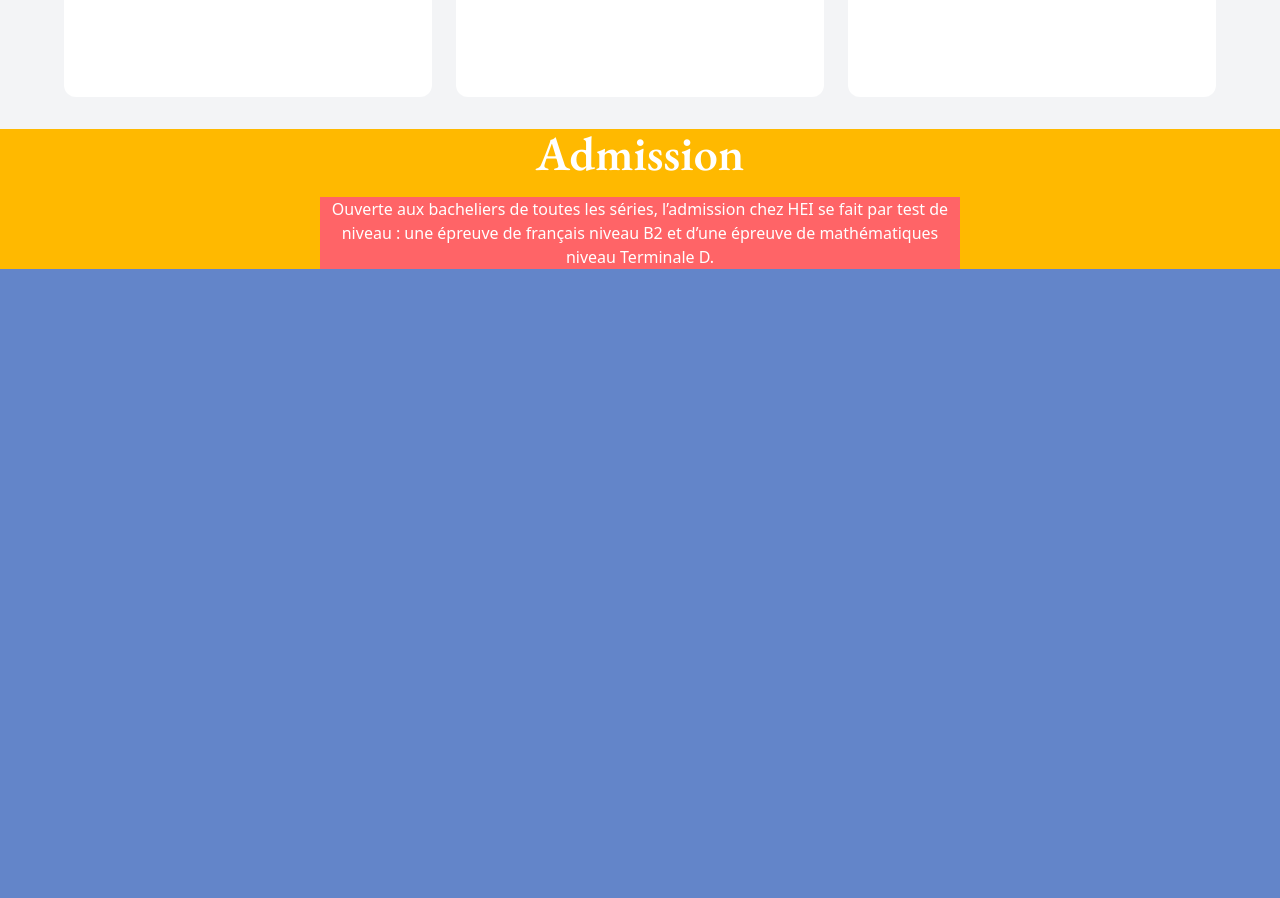
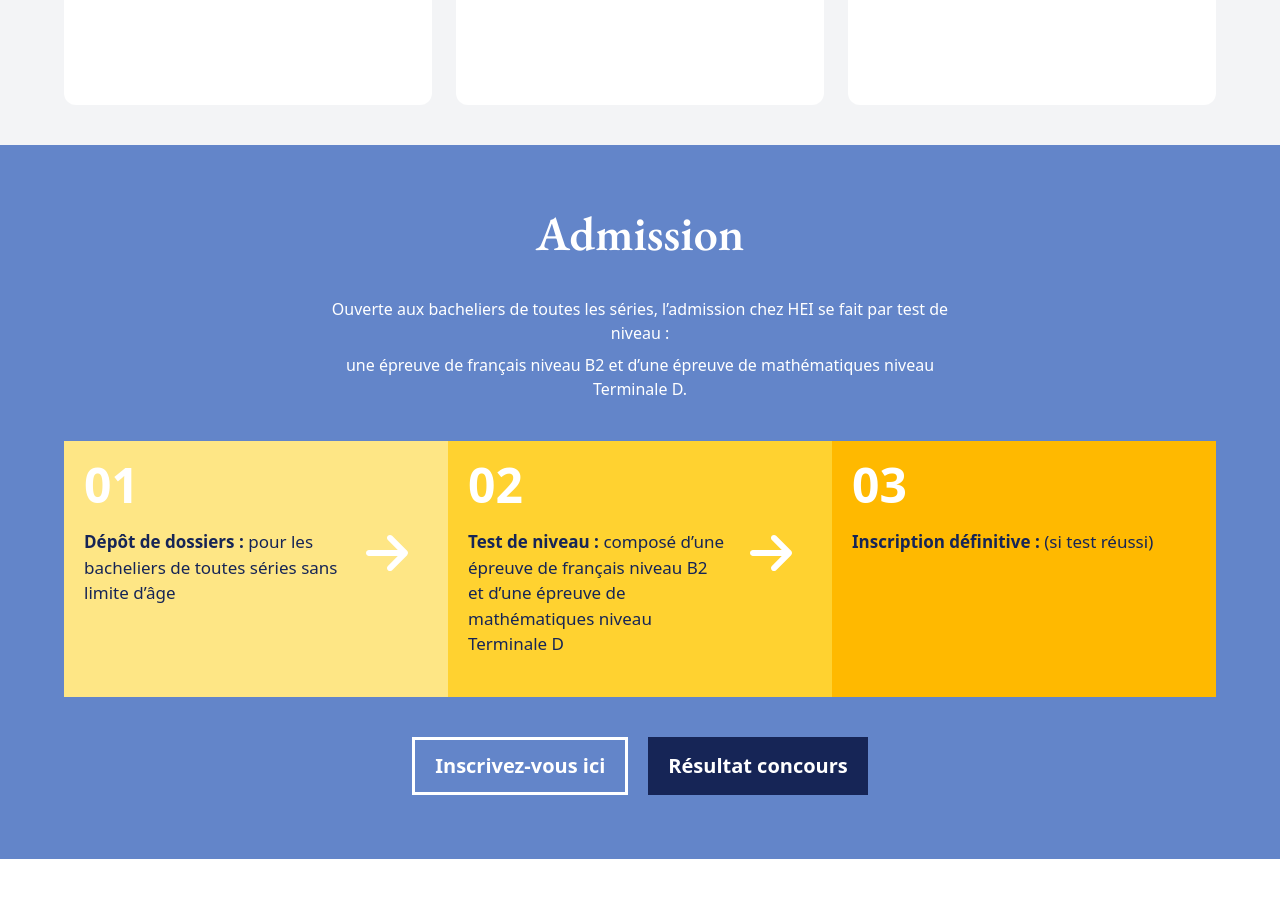
Before and after one commit to Whipander/first-step-with-react, a React (Vite) app: page / in a window 1280 px wide. Shown: the part 4103-5001 px from the top of the page. After the commit the page ends 4962 px from the top, so only its background shows below. Built offline with nearby package versions, Linux system fonts and the light colour scheme.

Commit message:
update: finish admission section

```diff
--- a/src/components/Admission.jsx
+++ b/src/components/Admission.jsx
@@ -1,15 +1,83 @@
 import H2 from "./H2";
+import { faArrowRight } from "@fortawesome/free-solid-svg-icons";
+import { FontAwesomeIcon } from "@fortawesome/react-fontawesome";
+
+const AdmissionCard = ({ number, title, content, arrow, color }) => {
+  return (
+    <>
+      <div
+        className={`${color} w-96 h-64 flex flex-col gap-5 p-5 items-start text-start`}
+      >
+        <div className="text-5xl font-bold">{number}</div>
+        {arrow ? (
+          <div className="flex w-full justify-between text-blue-950 text-[17px] pr-5">
+            <div className="w-[80%]">
+              <span className="font-bold">{title} : </span>
+              {content}
+            </div>
+            <FontAwesomeIcon
+              icon={faArrowRight}
+              color="white"
+              className="text-5xl"
+            />
+          </div>
+        ) : (
+          <div className="text-blue-950 text-[17px]">
+            <span className="font-bold">{title} : </span>
+            {content}
+          </div>
+        )}
+      </div>
+    </>
+  );
+};
 
 const Admission = () => {
   return (
-    <div className="h-screen bg-tan text-white items-center justify-center text-center">
-      <div className="flex flex-col gap-5 bg-amber-400 justify-center  items-center">
+    <div className="py-16 bg-tan text-white items-center justify-center text-center">
+      <div className="flex flex-col gap-10 justify-center items-center">
         <H2 text="Admission" />
-        <p className="w-[50vw] text-center bg-red-400">
-          Ouverte aux bacheliers de toutes les séries, l’admission chez HEI se
-          fait par test de niveau : une épreuve de français niveau B2 et d’une
-          épreuve de mathématiques niveau Terminale D.
-        </p>
+        <div className="w-[50vw] text-center flex flex-col gap-2">
+          <p>
+            Ouverte aux bacheliers de toutes les séries, l’admission chez HEI se
+            fait par test de niveau :
+          </p>
+          <p>
+            une épreuve de français niveau B2 et d’une épreuve de mathématiques
+            niveau Terminale D.
+          </p>
+        </div>
+        <div className="flex">
+          <AdmissionCard
+            number="01"
+            color="bg-amber-200"
+            title="Dépôt de dossiers"
+            content="pour les bacheliers de toutes séries sans limite d’âge"
+            arrow={true}
+          />
+          <AdmissionCard
+            number="02"
+            color="bg-amber-300"
+            title="Test de niveau"
+            content="composé d’une épreuve de français niveau B2 et d’une épreuve de mathématiques niveau Terminale D"
+            arrow={true}
+          />
+          <AdmissionCard
+            number="03"
+            color="bg-amber-400"
+            title="Inscription définitive"
+            content="(si test réussi)"
+            arrow={false}
+          />
+        </div>
+        <div className="flex gap-5">
+          <button className="font-bold text-white text-xl py-3 px-5 border-3 border-white hover:border-blue-950 cursor-pointer hover:bg-blue-950 transition-all duration-300">
+            Inscrivez-vous ici
+          </button>
+          <button className="font-bold text-xl py-3 px-5 bg-blue-950 text-white hover:text-blue-950 cursor-pointer hover:bg-white transition-all duration-300">
+            Résultat concours
+          </button>
+        </div>
       </div>
     </div>
   );
--- a/src/components/Domaine.jsx
+++ b/src/components/Domaine.jsx
@@ -7,7 +7,7 @@
   return (
     <div className="rounded-xl hover:shadow-md flex flex-col transition-all items-center text-center px-8 pb-6 h-[70vh] bg-white w-full sm:w-1/3">
       <img src={pic} alt={`${title} illustration`} className="w-36" />
-      <h3 className="text-2xl mt-2 mb-4 font-header-serif font-semibold text-amber-500">
+      <h3 className="text-2xl mt-2 mb-4 font-header-serif font-semibold text-amber-400">
         {title}
       </h3>
       <p className="text-blue-950 text-[17px]">{content}</p>
@@ -17,7 +17,7 @@
 
 const Domaine = () => {
   return (
-    <section className="bg-gray-100 py-8 px-4 text-blue-950">
+    <section className="bg-gray-100 py-10 px-4 text-blue-950">
       <div className="max-w-6xl items-center text-center mx-auto flex flex-col gap-4">
         <H2 text="Domaines"/>
         <p className="text-base text-[17px]">
--- a/src/components/Opportunities.jsx
+++ b/src/components/Opportunities.jsx
@@ -1,4 +1,3 @@
-import React from "react";
 import H2 from "./H2.jsx";
 import opportunitesImg from "../assets/opportunities.webp";
 const Opportunities = () => {
```
